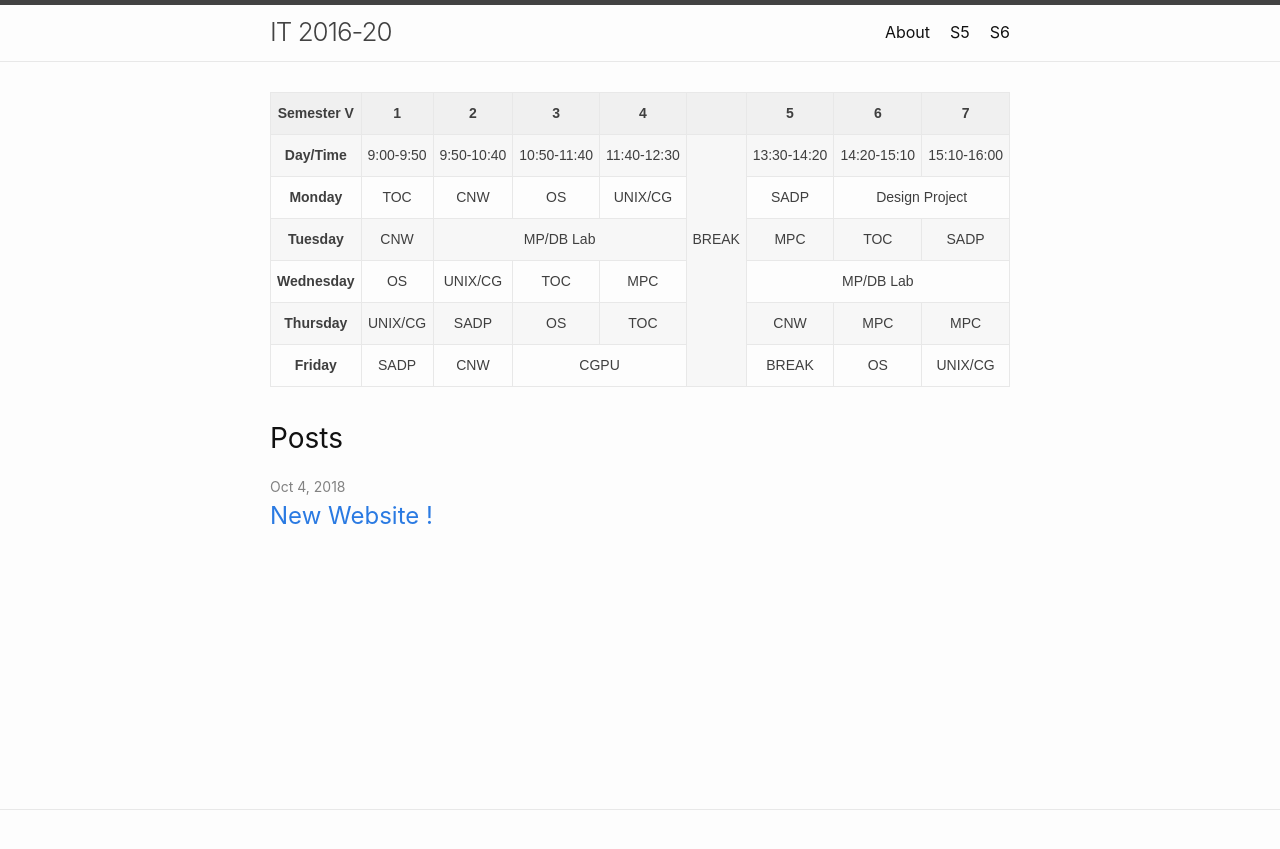
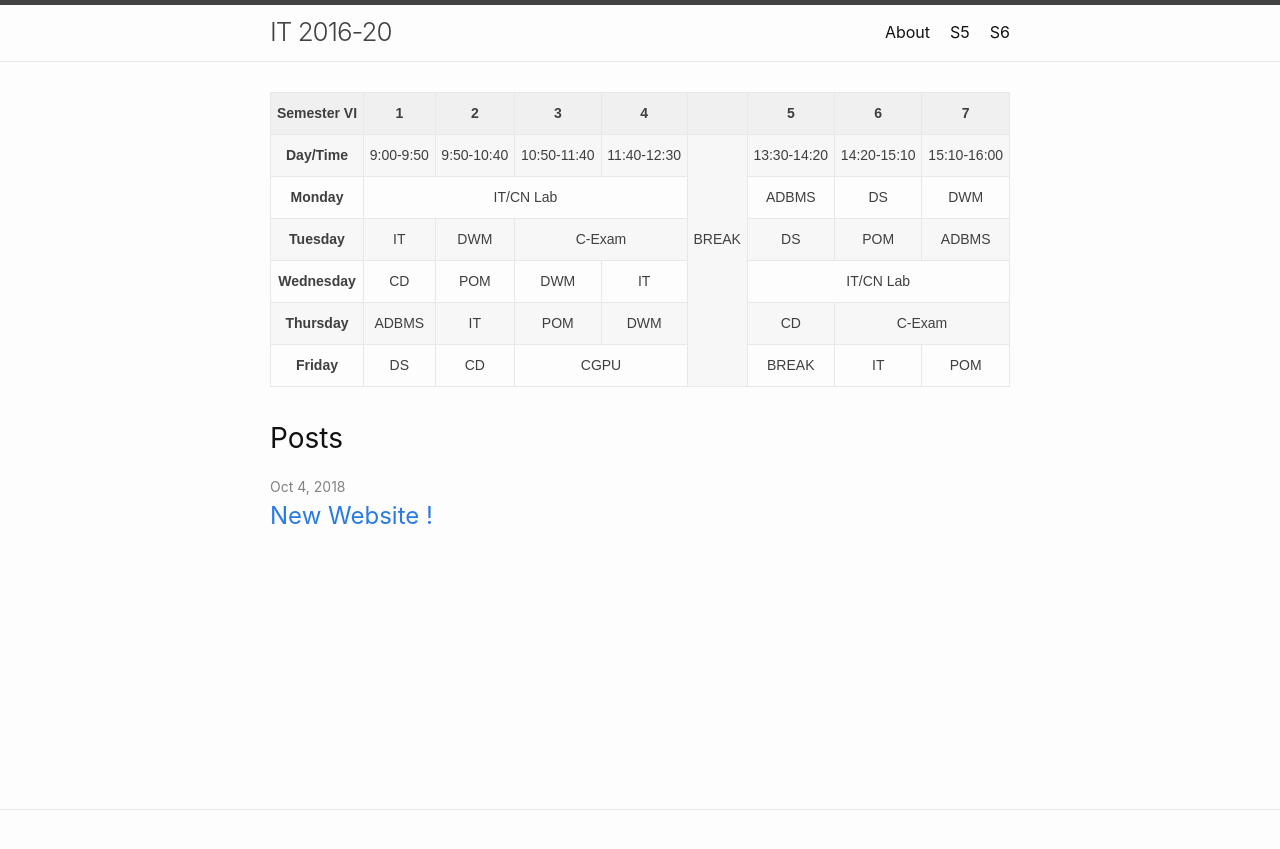
Before and after one commit to IT-GECBH/2020, a Jekyll site: the page built from index.md, in a window 1280 px wide. Shown: the top 849 px of the page. Built offline with Jekyll 4.4.1, drawn with Linux system fonts in a browser that asks for light colours.

Commit message:
Added S6 time table.

```diff
--- a/_includes/time_table.html
+++ b/_includes/time_table.html
@@ -8,7 +8,7 @@
 <div style="overflow-x:auto;">
 <table class="tg">
   <tr>
-    <th class="tg-cudy">Semester V</th>
+    <th class="tg-cudy">Semester VI</th>
     <th class="tg-cudy">1</th>
     <th class="tg-cudy">2</th>
     <th class="tg-cudy">3</th>
@@ -31,47 +31,45 @@
   </tr>
   <tr>
     <td class="tg-cudy">Monday</td>
-    <td class="tg-zda1">TOC</td>
-    <td class="tg-zda1">CNW</td>
-    <td class="tg-zda1">OS</td>
-    <td class="tg-zda1">UNIX/CG</td>
-    <td class="tg-zda1">SADP</td>
-    <td class="tg-zda1" colspan="2">Design Project</td>
+    <td class="tg-zda1" colspan="4">IT/CN Lab</td>
+    <td class="tg-zda1">ADBMS</td>
+    <td class="tg-zda1">DS</td>
+    <td class="tg-zda1">DWM</td>
   </tr>
   <tr>
     <td class="tg-cudy">Tuesday</td>
-    <td class="tg-zda1">CNW</td>
-    <td class="tg-zda1" colspan="3">MP/DB Lab</td>
-    <td class="tg-zda1">MPC</td>
-    <td class="tg-zda1">TOC</td>
-    <td class="tg-zda1">SADP</td>
+    <td class="tg-zda1">IT</td>
+    <td class="tg-zda1">DWM</td>
+    <td class="tg-zda1" colspan="2">C-Exam</td>
+    <td class="tg-zda1">DS</td>
+    <td class="tg-zda1">POM</td>
+    <td class="tg-zda1">ADBMS</td>
   </tr>
   <tr>
     <td class="tg-cudy">Wednesday</td>
-    <td class="tg-zda1">OS</td>
-    <td class="tg-zda1">UNIX/CG</td>
-    <td class="tg-zda1">TOC</td>
-    <td class="tg-zda1">MPC</td>
-    <td class="tg-zda1" colspan="3">MP/DB Lab</td>
+    <td class="tg-zda1">CD</td>
+    <td class="tg-zda1">POM</td>
+    <td class="tg-zda1">DWM</td>
+    <td class="tg-zda1">IT</td>
+    <td class="tg-zda1" colspan="3">IT/CN Lab</td>
   </tr>
   <tr>
     <td class="tg-cudy">Thursday</td>
-    <td class="tg-zda1">UNIX/CG</td>
-    <td class="tg-zda1">SADP</td>
-    <td class="tg-zda1">OS</td>
-    <td class="tg-zda1">TOC</td>
-    <td class="tg-zda1">CNW</td>
-    <td class="tg-zda1">MPC</td>
-    <td class="tg-zda1">MPC</td>
+    <td class="tg-zda1">ADBMS</td>
+    <td class="tg-zda1">IT</td>
+    <td class="tg-zda1">POM</td>
+    <td class="tg-zda1">DWM</td>
+    <td class="tg-zda1">CD</td>
+    <td class="tg-zda1" colspan="2">C-Exam</td>
   </tr>
   <tr>
     <td class="tg-cudy">Friday</td>
-    <td class="tg-zda1">SADP</td>
-    <td class="tg-zda1">CNW</td>
+    <td class="tg-zda1">DS</td>
+    <td class="tg-zda1">CD</td>
     <td class="tg-zda1" colspan="2">CGPU</td>
     <td class="tg-zda1">BREAK</td>
-    <td class="tg-zda1">OS</td>
-    <td class="tg-zda1">UNIX/CG</td>
+    <td class="tg-zda1">IT</td>
+    <td class="tg-zda1">POM</td>
   </tr>
 </table>
 </div>
```
